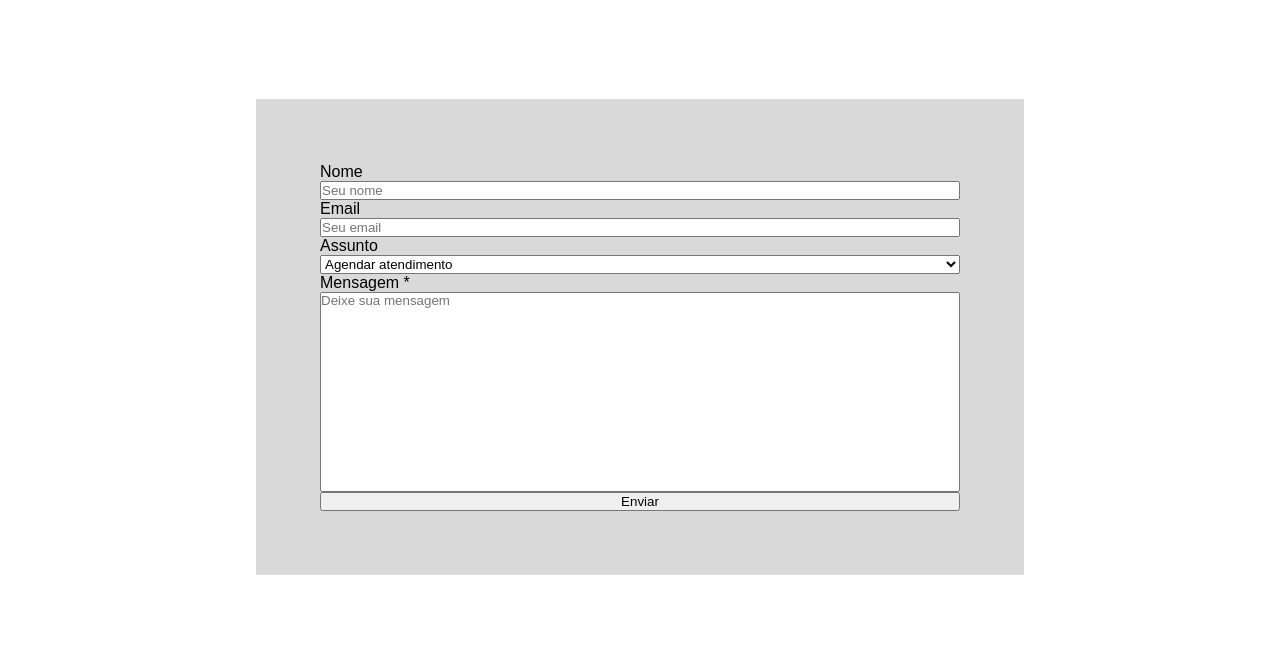
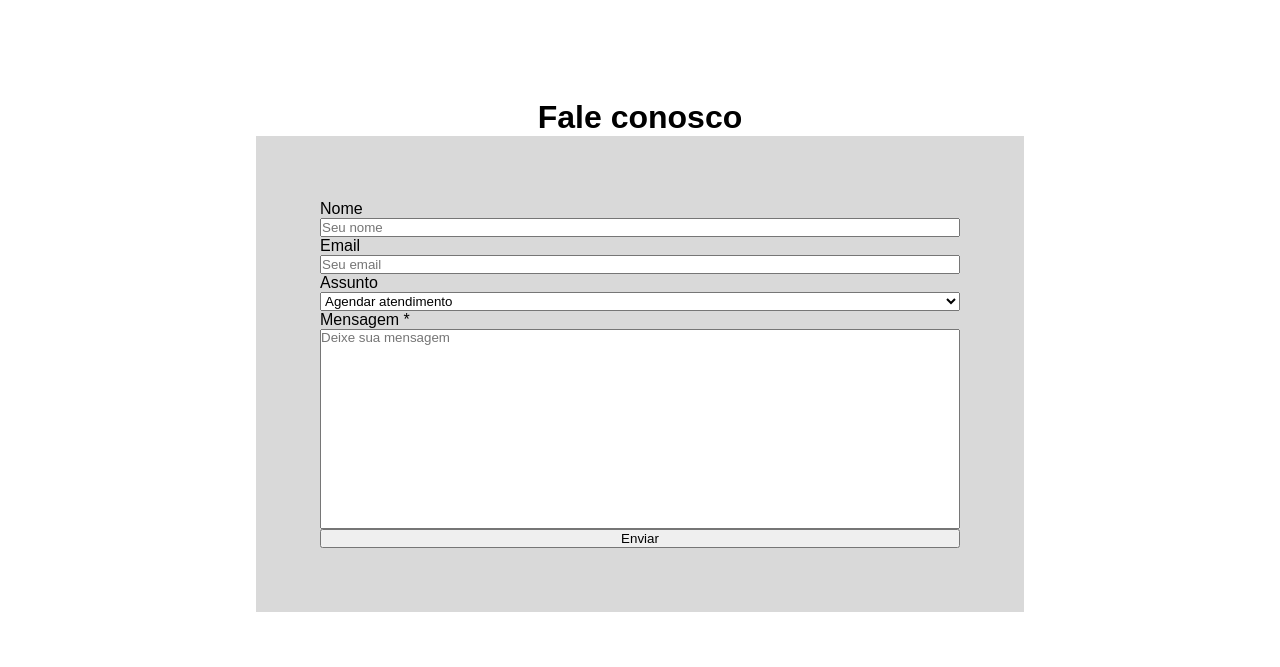
Before and after one commit to danlimax/fisionassau, a plain HTML site: page src/contato.html in a window 1280 px wide. Shown: the part 21-688 px from the top of the page. Drawn offline with Linux system fonts and the light colour scheme.

Commit message:
Titulo de contatos adicionado

```diff
--- a/src/contato.html
+++ b/src/contato.html
@@ -28,6 +28,7 @@
       <img src="./assets/bars-solid.svg" class="menu-icon" alt="" />
     </header>
     <main class="content-container">
+      <h1>Fale conosco</h1>
       <section class="form-container">
         <form method="POST">
           <div class="contact-container">
--- a/src/styles/contato.css
+++ b/src/styles/contato.css
@@ -73,6 +73,7 @@ footer{
 }
 @media(min-width: 950px){
     .content-container{
+        flex-direction: column;
         align-items: center;
         justify-content: center;
     }
```
